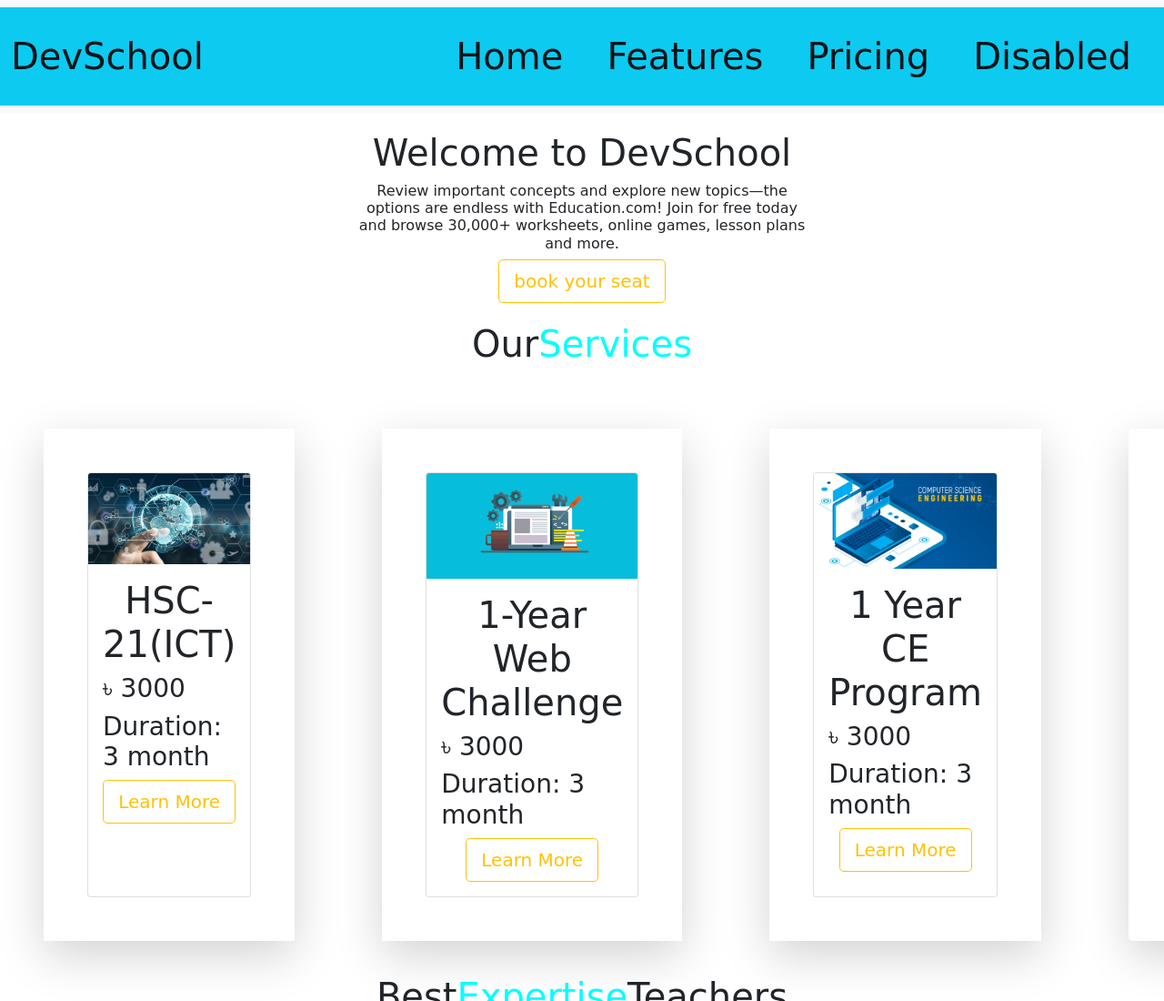
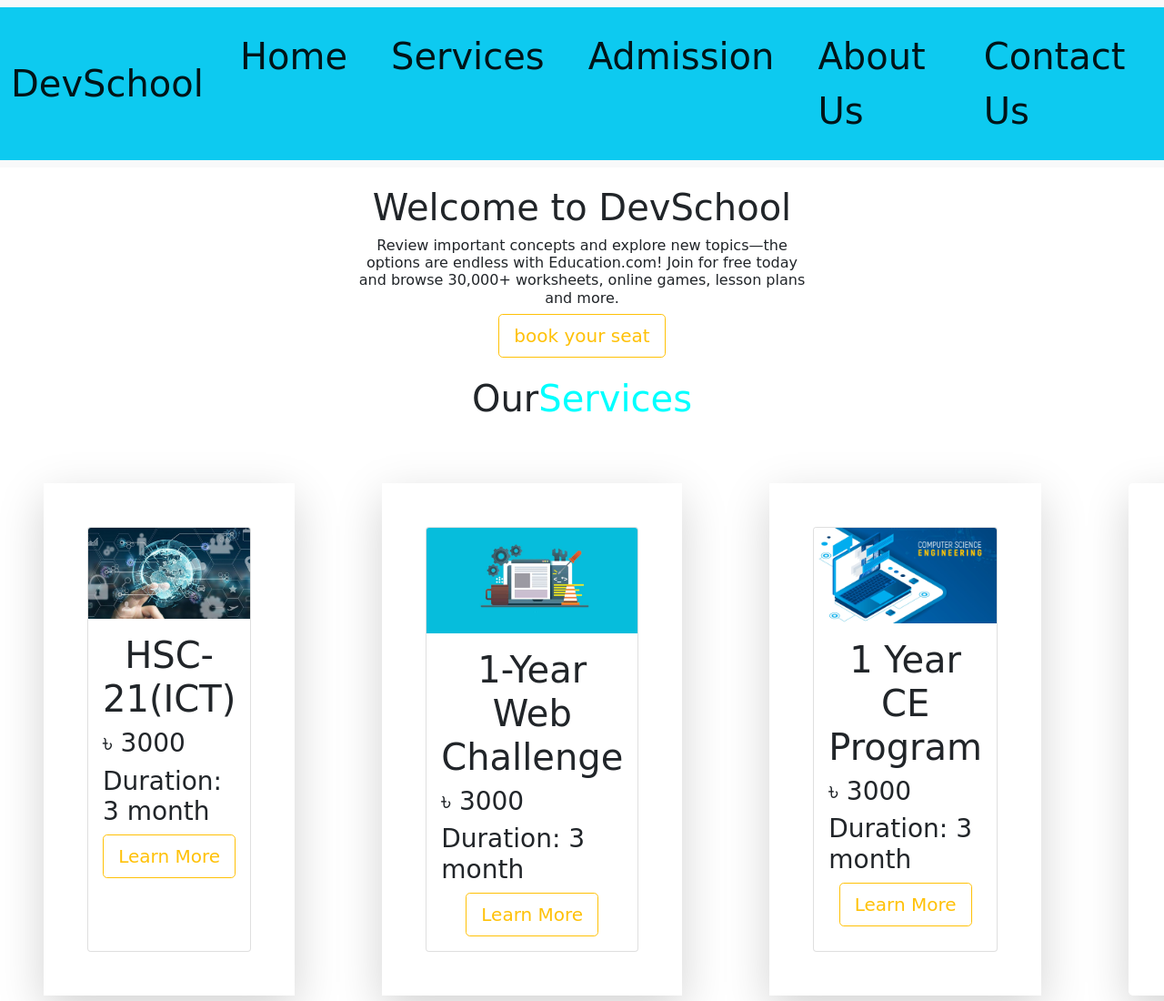
Before and after one commit to kaiyumdev/assignment-2, a plain HTML site: page index.html in a window 1280 px wide. Shown: the top 1100 px of the page at 91% size. Drawn offline with nearby package versions, Linux system fonts and the light colour scheme.

Commit message:
all completed

```diff
--- a/index.html
+++ b/index.html
@@ -22,9 +22,10 @@
             </button>
             <div class="navbar-nav">
                 <a class="nav-link m-3 active" href="#">Home</a>
-                <a class="nav-link m-3 active" href="#">Features</a>
-                <a class="nav-link m-3 active" href="#">Pricing</a>
-                <a class="nav-link m-3 active" href="#">Disabled</a>
+                <a class="nav-link m-3 active" href="#">Services</a>
+                <a class="nav-link m-3 active" href="#">Admission</a>
+                <a class="nav-link m-3 active" href="#">About Us</a>
+                <a class="nav-link m-3 active" href="#">Contact Us</a>
             </div>
         </div>
         </div>
```
